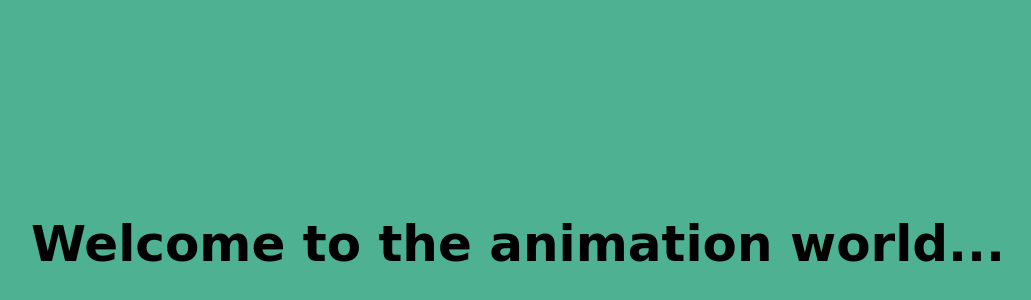
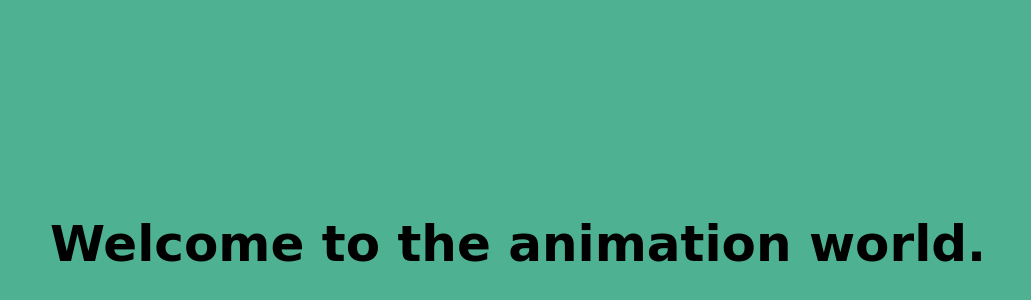
Before and after one commit to Shubham-Chandel-Rajput/test, a plain HTML site: page index.html in a window 1280 px wide. Shown: the part 156-456 px from the top of the page, without its empty margins (122-1153 px from the left). Drawn offline with Linux system fonts and the light colour scheme; a web font is replaced by a local one.

```diff
--- a/index.html
+++ b/index.html
@@ -9,7 +9,7 @@
 </head>
 <body>
     <div class="animation">
-        <h1>Welcome to the animation world...</h1>
+        <h1>Welcome to the animation world.</h1>
     </div>
 </body>
 </html>
```
